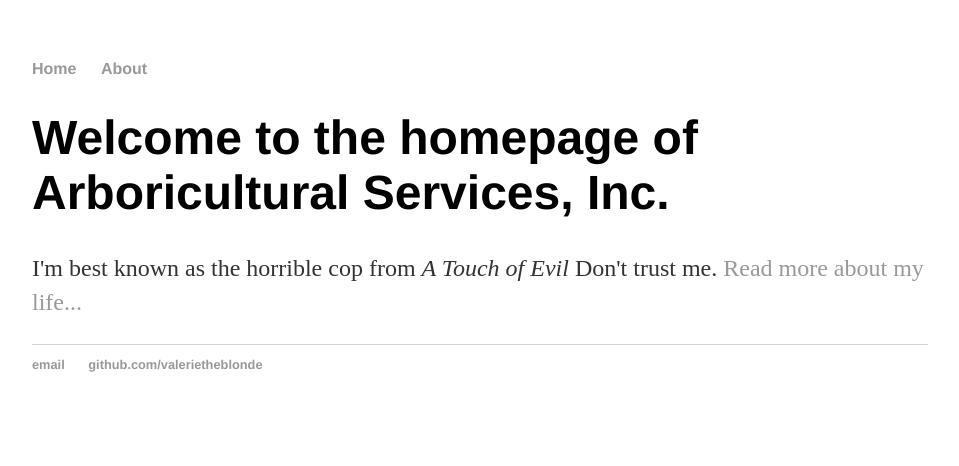
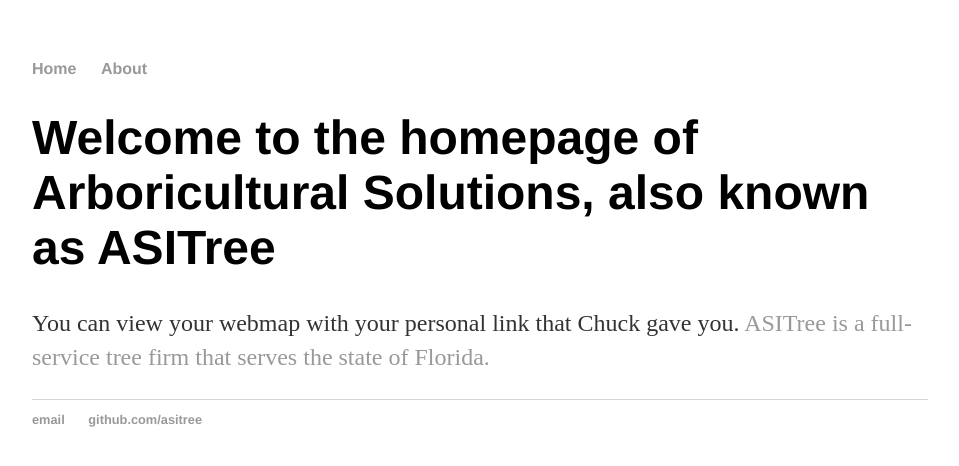
Before and after one commit to asitree/asitree.github.io, a Jekyll site: the page built from index.html, in a window 1280 px wide. Shown: the top 466 px of the page, without its empty margins (160-1119 px from the left). Built offline with Jekyll 4.4.1, drawn with Linux system fonts in a browser that asks for light colours.

Commit message:
Update index.html

```diff
--- a/index.html
+++ b/index.html
@@ -1,28 +1,8 @@
-<!DOCTYPE html>
-<html>
-	<head>
-		<title>Arboricultural Services, Inc. Webmaps</title>
-		<!-- link to main stylesheet -->
-		<link rel="stylesheet" type="text/css" href="/css/main.css">
-	</head>
-	<body>
-		<nav>
-    		<ul>
-        		<li><a href="/">Home</a></li>
-	        	<li><a href="/about">About</a></li>
-    		</ul>
-		</nav>
-		<div class="container">
-    		<div class="blurb">
-        		<h1>Welcome to the homepage of Arboricultural Services, Inc.</h1>
-				<p>I'm best known as the horrible cop from <em>A Touch of Evil</em> Don't trust me. <a href="/about">Read more about my life...</a></p>
-    		</div><!-- /.blurb -->
-		</div><!-- /.container -->
-		<footer>
-    		<ul>
-        		<li><a href="mailto:valerie@andersongeospatial.com">email</a></li>
-        		<li><a href="https://github.com/valerietheblonde">github.com/valerietheblonde</a></li>
-			</ul>
-		</footer>
-	</body>
-</html>
+---
+layout: default
+title: Arboricultural Services, Inc.
+---
+<div class="blurb">
+	<h1>Welcome to the homepage of Arboricultural Solutions, also known as ASITree</h1>
+	<p>You can view your webmap with your personal link that Chuck gave you. <a href="/about">ASITree is a full-service tree firm that serves the state of Florida.</a></p>
+</div><!-- /.blurb -->
```
